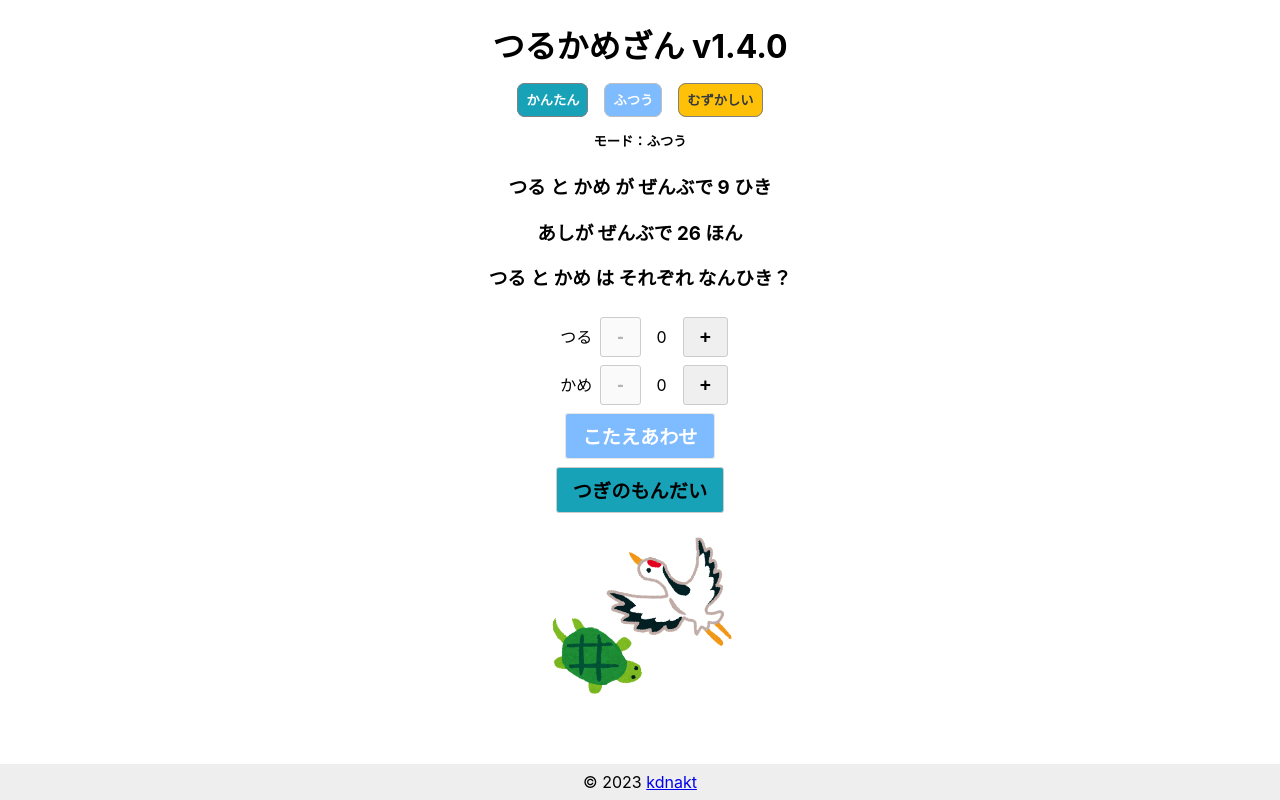
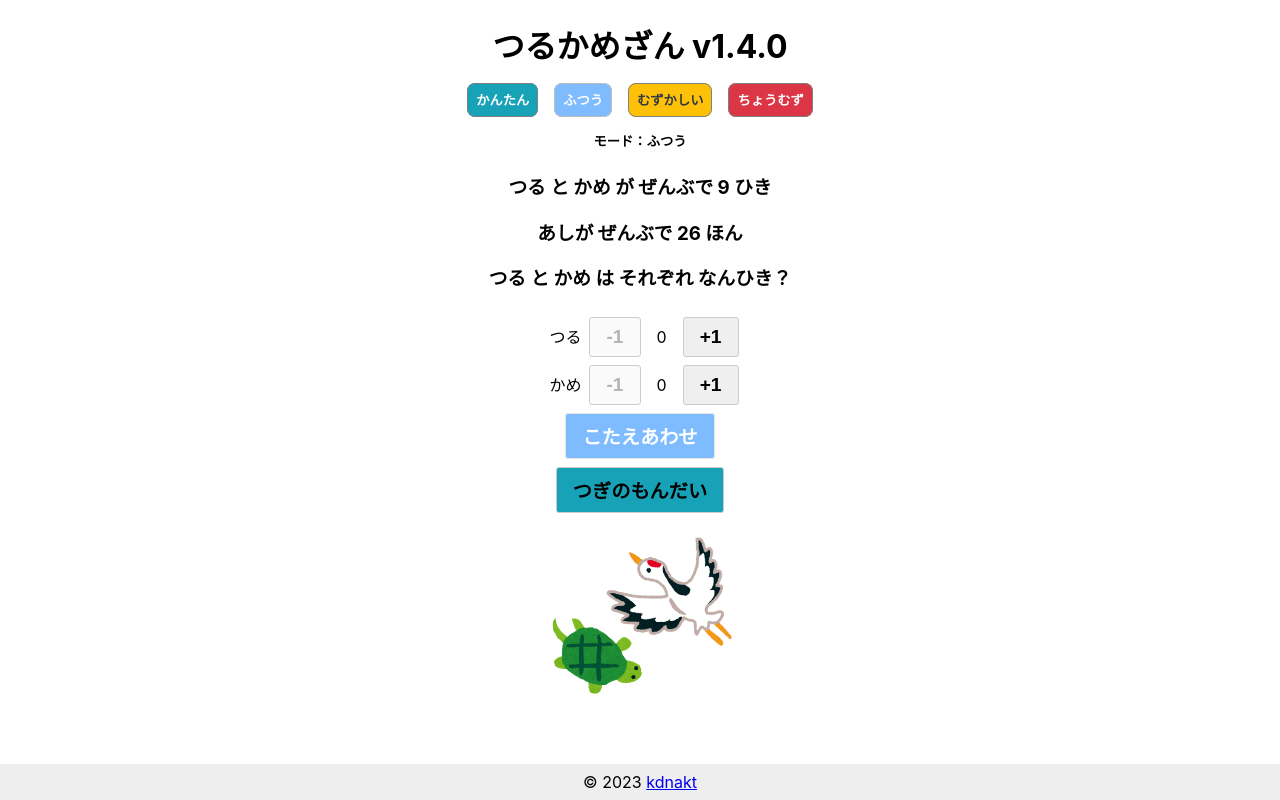
Before and after one commit to kdnakt/ct-scan, a React (Create React App) app: page / in a window 1280 px wide. Built offline with nearby package versions, Linux system fonts and the light colour scheme.

Commit message:
feat: add very hard mode

```diff
--- a/src/components/AppMain.tsx
+++ b/src/components/AppMain.tsx
@@ -6,7 +6,10 @@ import { QuizMain } from "./quiz/QuizMain"
 import { QuizSelector } from "./quiz/QuizSelector"
 
 export const AppMain = () => {
-    const [quiz, setQuiz] = useState<Quiz>({mode: "normal", data: createQuizData("normal")})
+    const [quiz, setQuiz] = useState<Quiz>({
+        mode: "normal",
+        data: createQuizData("normal"),
+    })
     return (
         <>
             <QuizSelector setQuiz={setQuiz} current={quiz} />
--- a/src/components/quiz/QuizForm.tsx
+++ b/src/components/quiz/QuizForm.tsx
@@ -21,25 +21,66 @@ export const QuizForm: FC<Props> = ({
         setTurtle(0)
     }, [quiz.mode])
     const disabled = crane == 0 && turtle == 0
+    const isHard = quiz.mode === "hard" || quiz.mode === "veryhard"
     return (
         <>
             <span className="answer_label">つる</span>
+            { isHard ? (
+                <>
+                    <button className="answer_button" disabled={crane <= 0}
+                        style={{margin: "0 8px"}}
+                        onClick={() => {
+                            setCrane(Math.max(crane - 10, 0))
+                        }}
+                    >-10</button>
+                </>
+            ) : undefined }
             <button className="answer_button" disabled={crane <= 0}
                 onClick={() => setCrane(crane - 1)}
-            >-</button>
+            >-1</button>
             <span style={{margin: "0 16px"}}>{crane}</span>
             <button className="answer_button" disabled={total <= crane}
                 onClick={() => setCrane(crane + 1)}
-            >+</button>
+            >+1</button>
+            { isHard ? (
+                <>
+                    <button className="answer_button" disabled={total <= crane}
+                        style={{margin: "0 8px"}}
+                        onClick={() => {
+                            setCrane(Math.min(crane + 10, total))
+                        }}
+                    >+10</button>
+                </>
+            ) : undefined }
             <br />
             <span className="answer_label">かめ</span>
+            { isHard ? (
+                <>
+                    <button className="answer_button" disabled={turtle <= 0}
+                        style={{margin: "0 8px"}}
+                        onClick={() => {
+                            setTurtle(Math.max(turtle - 10, 0))
+                        }}
+                    >-10</button>
+                </>
+            ) : undefined }
             <button className="answer_button" disabled={turtle <= 0}
                 onClick={() => setTurtle(turtle - 1)}
-            >-</button>
+            >-1</button>
             <span style={{margin: "0 16px"}}>{turtle}</span>
             <button className="answer_button" disabled={total <= turtle}
                 onClick={() => setTurtle(turtle + 1)}
-            >+</button>
+            >+1</button>
+            { isHard ? (
+                <>
+                    <button className="answer_button" disabled={total <= turtle}
+                        style={{margin: "0 8px"}}
+                        onClick={() => {
+                            setTurtle(Math.min(turtle + 10, total))
+                        }}
+                    >+10</button>
+                </>
+            ) : undefined }
             <br />
             { quiz.mode === "easy" ? (
                 <>
@@ -63,7 +104,7 @@ export const QuizForm: FC<Props> = ({
                     window.alert("せいかい🎉\nおめでとう！")
                     setQuiz({
                         mode: quiz.mode,
-                        data: createQuizData(quiz.mode)
+                        data: createQuizData(quiz.mode),
                     })
                     setCrane(0)
                     setTurtle(0)
@@ -77,7 +118,7 @@ export const QuizForm: FC<Props> = ({
                     if (window.confirm("つぎの もんだいを みる")) {
                         setQuiz({
                             mode: quiz.mode,
-                            data: createQuizData(quiz.mode)
+                            data: createQuizData(quiz.mode),
                         })
                         setCrane(0)
                         setTurtle(0)
--- a/src/components/quiz/QuizMode.ts
+++ b/src/components/quiz/QuizMode.ts
@@ -12,8 +12,13 @@ export const QuizModes = {
     },
     "hard": {
         label: "むずかしい",
-        maxHeadCount: 100,
+        maxHeadCount: 50,
         style: "bg-warning text-dark",
+    },
+    "veryhard": {
+        label: "ちょうむず",
+        maxHeadCount: 150,
+        style: "bg-danger text-white",
     },
 } as const
 
--- a/src/components/quiz/QuizSelector.tsx
+++ b/src/components/quiz/QuizSelector.tsx
@@ -28,7 +28,7 @@ export const ModeLabel: FC<ModeProps> = ({
                     const data = createQuizData(mode)
                     setQuiz({
                         mode: mode,
-                        data: data
+                        data: data,
                     })
                 }
             }}
--- a/src/index.css
+++ b/src/index.css
@@ -101,6 +101,10 @@ code {
     background-color: #17a2b8!important;
 }
 
+.bg-danger {
+    background-color: #dc3545!important;
+}
+
 .text-white {
     color: #fff!important;
 }
```
